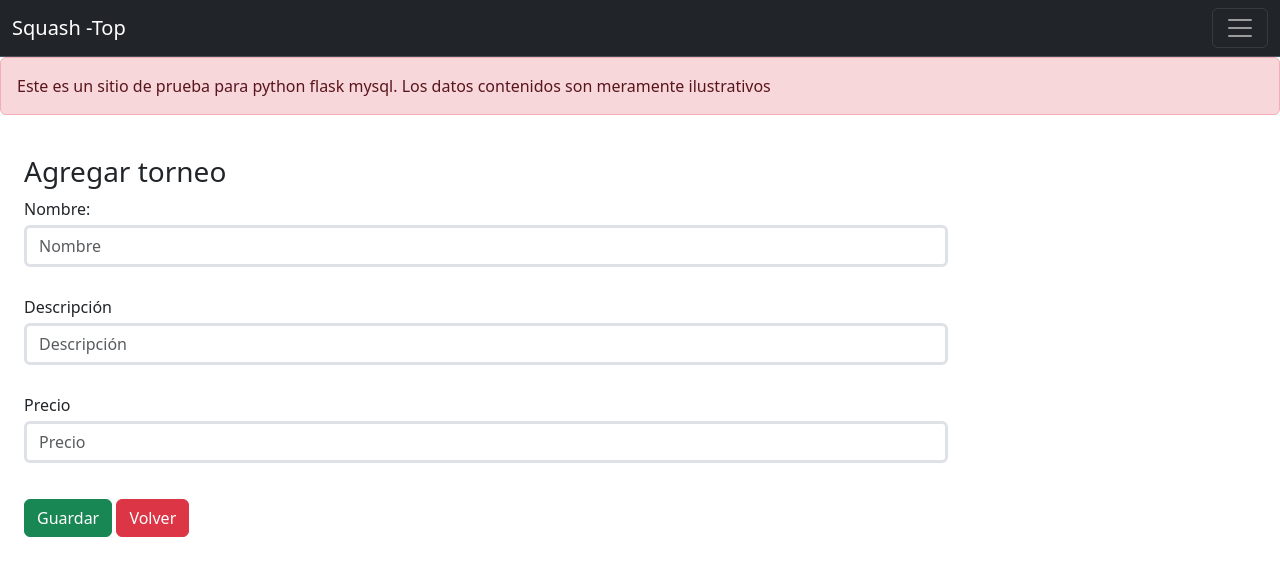
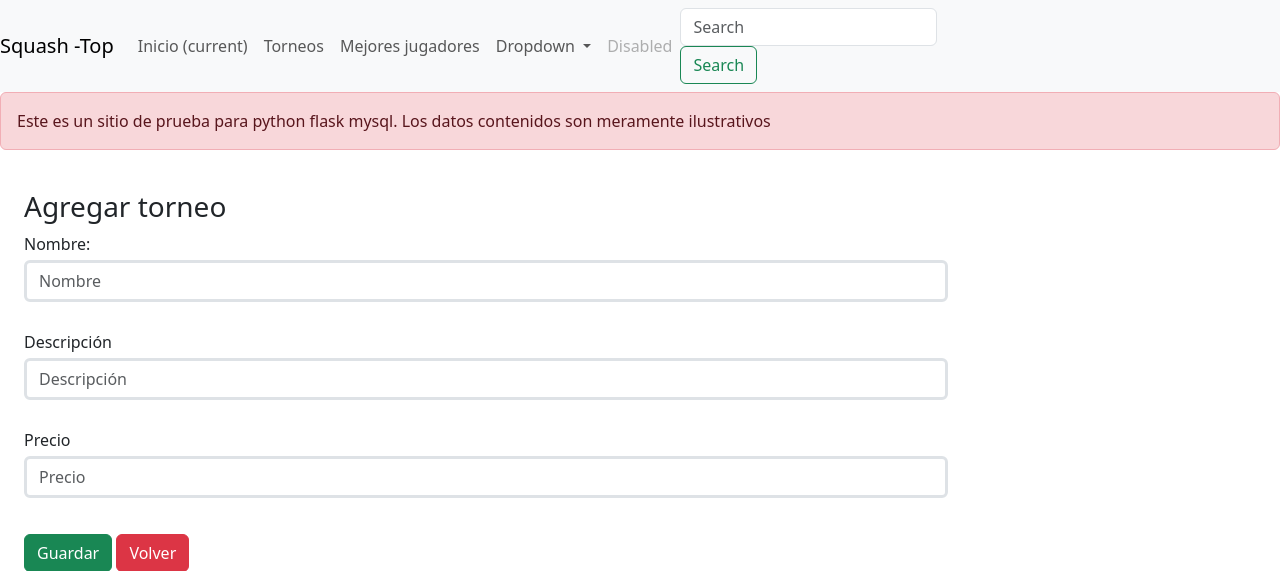
Before and after one commit to jgmarduel/cac-backend, a Flask app: page /agregar_torneo in a window 1280 px wide. Shown: the top 571 px of the page. Run offline with Flask 3, Linux system fonts and the light colour scheme.

Commit message:
probamos nueva barra bootstrap

```diff
--- a/templates/index.html
+++ b/templates/index.html
@@ -14,7 +14,7 @@
 
 <body>
     <header>
-        <nav class="navbar bg-dark border-bottom border-bottom-dark" data-bs-theme="dark">
+        <!-- <nav class="navbar bg-dark border-bottom border-bottom-dark" data-bs-theme="dark">
             <div class="container-fluid">
               <a class="navbar-brand" href="/">Squash -Top</a>
               <button class="navbar-toggler" type="button" data-bs-toggle="collapse" data-bs-target="#navbarNav" aria-controls="navbarNav" aria-expanded="false" aria-label="Toggle navigation">
@@ -34,7 +34,54 @@
                 </ul>
               </div>
             </div>
-        </nav>
+        </nav> -->
+
+
+<!-- inicio nueva barra bootstrap -->
+<nav class="navbar navbar-expand-lg navbar-light bg-light">
+  <a class="navbar-brand" href="#">Squash -Top</a>
+  <button class="navbar-toggler" type="button" data-toggle="collapse" data-target="#navbarSupportedContent" aria-controls="navbarSupportedContent" aria-expanded="false" aria-label="Toggle navigation">
+    <span class="navbar-toggler-icon"></span>
+  </button>
+
+  <div class="collapse navbar-collapse" id="navbarSupportedContent">
+    <ul class="navbar-nav mr-auto">
+      <li class="nav-item active">
+        <a class="nav-link" href="/">Inicio <span class="sr-only">(current)</span></a>
+      </li>
+      <li class="nav-item">
+        <a class="nav-link" href="{{url_for('torneos')}}">Torneos</a>
+      </li>
+      <li class="nav-item">
+        <a class="nav-link" href="{{url_for('mejores')}}">Mejores jugadores</a>
+      </li>
+      <li class="nav-item dropdown">
+        <a class="nav-link dropdown-toggle" href="#" id="navbarDropdown" role="button" data-toggle="dropdown" aria-haspopup="true" aria-expanded="false">
+          Dropdown
+        </a>
+        <div class="dropdown-menu" aria-labelledby="navbarDropdown">
+          <a class="dropdown-item" href="#">Action</a>
+          <a class="dropdown-item" href="#">Another action</a>
+          <div class="dropdown-divider"></div>
+          <a class="dropdown-item" href="#">Something else here</a>
+        </div>
+      </li>
+      <li class="nav-item">
+        <a class="nav-link disabled" href="#">Disabled</a>
+      </li>
+    </ul>
+    <form class="form-inline my-2 my-lg-0">
+      <input class="form-control mr-sm-2" type="search" placeholder="Search" aria-label="Search">
+      <button class="btn btn-outline-success my-2 my-sm-0" type="submit">Search</button>
+    </form>
+  </div>
+</nav>
+
+<!-- fin nueva barra  -->
+
+
+
+
     </header>
     <main>
       <div class="alert alert-danger">Este es un sitio de prueba para python flask mysql. Los datos contenidos son meramente ilustrativos</div>
```
